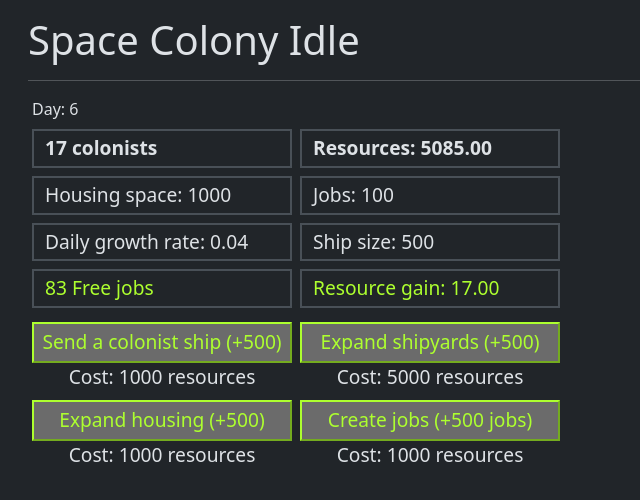
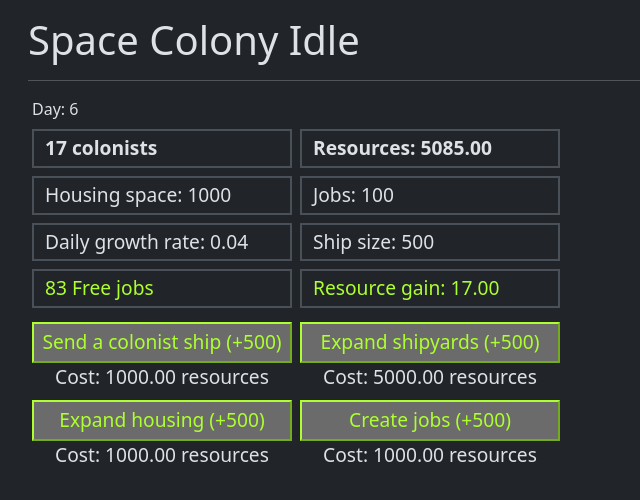
Before and after one commit to J-Wll/space-colony-idle, a React (Vite) app: page / in a window 1280 px wide. Shown: the top 500 px of the page, without its empty margins (0-640 px from the left). Built offline with nearby package versions, Linux system fonts and the light colour scheme.

Commit message:
Removed hard coding of costs and increments
Ternary operator for buyable class of button
Basic cost scaling, mostly to test implementation

```diff
--- a/src/App.jsx
+++ b/src/App.jsx
@@ -5,23 +5,36 @@ import LabelledButton from './LabelledButton';
 
 export default function App() {
   // [variable, functionToUpdate] = useState(defaultValue)
-  let [colonists, updateColonists] = useState(17);
-  let [housing, updateHousing] = useState(1000);
   let [day, updateDay] = useState(1);
   let [resources, updateResources] = useState(5000);
-  let [jobs, updateJobs] = useState(100)
 
   let [shipSize, updateShipSize] = useState(500);
   let [shipSizeCost, updateShipSizeCost] = useState(5000)
   let [shipSizeIncrement, updateShipSizeIncrement] = useState(500)
 
+  let [colonists, updateColonists] = useState(17);
+  let [colonistsCost, updateColonistsCost] = useState(1000);
+  // Colonists increment is shipsize (in the context of its button)
+
+  let [housing, updateHousing] = useState(1000);
+  let [housingCost, updateHousingCost] = useState(1000);
+  let [housingIncrement, updateHousingIncrement] = useState(500);
+
+  let [jobs, updateJobs] = useState(100)
+  let [jobsCost, updateJobsCost] = useState(1000)
+  let [jobsIncrement, updateJobsIncrement] = useState(500)
+
+
   // Increases values based on if it can be afforded and if it is below the maximum
   // Parameters in order: Element being changed, function to change it, increase amount, maximium amount (default is no maximum), currency of cost (default is resources), function to update currency of cost, cost amount of the increase
-  function validateIncrease(variable, updateFunc, increase, maximum = false, costVariable = resources, costFunc = updateResources, costAmount = 0) {
+  function validateIncrease(variable, updateFunc, increase, maximum = false, costVariable = resources, costFunc = updateResources, costAmount = 0, costIncrementUpdateFunc = false) {
     if (costAmount <= costVariable) {
       if (maximum === false || variable + increase < maximum) {
         updateFunc(variable => variable + increase);
         costFunc(costVariable => costVariable - costAmount)
+        if (costIncrementUpdateFunc != false) {
+          costIncrementUpdateFunc(costAmount => costAmount *= 1.01)
+        }
       }
       else {
         updateFunc(maximum);
@@ -58,19 +71,19 @@ export default function App() {
   }
 
   function sendColonists(a) {
-    validateIncrease(colonists, updateColonists, shipSize, housing, resources, updateResources, 1000);
+    validateIncrease(colonists, updateColonists, shipSize, housing, resources, updateResources, colonistsCost, updateColonistsCost);
   }
 
   function upgradeJobs() {
-    validateIncrease(jobs, updateJobs, 500, undefined, resources, updateResources, 1000);
+    validateIncrease(jobs, updateJobs, jobsIncrement, undefined, resources, updateResources, jobsCost, updateJobsCost);
   }
 
   function upgradeShip() {
-    validateIncrease(shipSize, updateShipSize, shipSizeIncrement, undefined, resources, updateResources, shipSizeCost);
+    validateIncrease(shipSize, updateShipSize, shipSizeIncrement, undefined, resources, updateResources, shipSizeCost, updateShipSizeCost);
   }
 
   function upgradeHousing() {
-    validateIncrease(housing, updateHousing, 500, undefined, resources, updateResources, 1000);
+    validateIncrease(housing, updateHousing, housingIncrement, undefined, resources, updateResources, housingCost, updateHousingCost);
   }
 
   function buttonDisable() {
@@ -128,21 +141,21 @@ export default function App() {
       <div className="but-row mt-2">
         <LabelledButton onClick={() => sendColonists(1)} id="send-ship-but" className=""
           butText={`Send a colonist ship (+${colonists + shipSize > housing ? housing - colonists : shipSize})`}
-          labelText={`Cost: 1000 resources`} resource={resources} cost={1000} />
+          resources={resources} cost={colonistsCost} />
 
         <LabelledButton onClick={upgradeShip} id="upgrade-ship-but" className=""
-          butText={`Expand shipyards (+${shipSizeIncrement})`} labelText={`Cost: ${shipSizeCost} resources`}
-          resource={resources} cost={shipSizeCost} />
+          butText={`Expand shipyards (+${shipSizeIncrement})`}
+          resources={resources} cost={shipSizeCost} />
       </div>
 
       <div className="but-row">
         <LabelledButton onClick={upgradeHousing} id="upgrade-housing-but" className=""
-          butText={`Expand housing (+500)`} labelText={`Cost: 1000 resources`}
-          resource={resources} cost={1000} />
+          butText={`Expand housing (+500)`}
+          resources={resources} cost={housingCost} />
 
         <LabelledButton onClick={upgradeJobs} id="upgrade-jobs-but" className=""
-          butText={`Create jobs (+500 jobs)`} labelText={`Cost: 1000 resources`}
-          resource={resources} cost={1000} />
+          butText={`Create jobs (+500)`}
+          resources={resources} cost={jobsCost} />
       </div>
     </main>
   )
--- a/src/LabelledButton.jsx
+++ b/src/LabelledButton.jsx
@@ -1,14 +1,12 @@
 export default function LabelledButton(props) {
     let buyable;
-    if (props.resource >= props.cost){
-        buyable = "button-buyable"
-    } else {
-        buyable = "button-disabled"
-    }
+    buyable = props.resources >= props.cost ? "button-buyable"
+        : "button-disabled"
+
     return (
         <div className="but-label">
-            <button className = {`${props.className} ${buyable}`} id = {props.id} onClick={props.onClick}>{props.butText}</button>
-            <label htmlFor={props.id}>{props.labelText}</label>
+            <button className={`${props.className} ${buyable}`} id={props.id} onClick={props.onClick}>{props.butText}</button>
+            <label htmlFor={props.id}>Cost: {props.cost.toFixed(2)} resources</label>
         </div>
     )
 }
```
